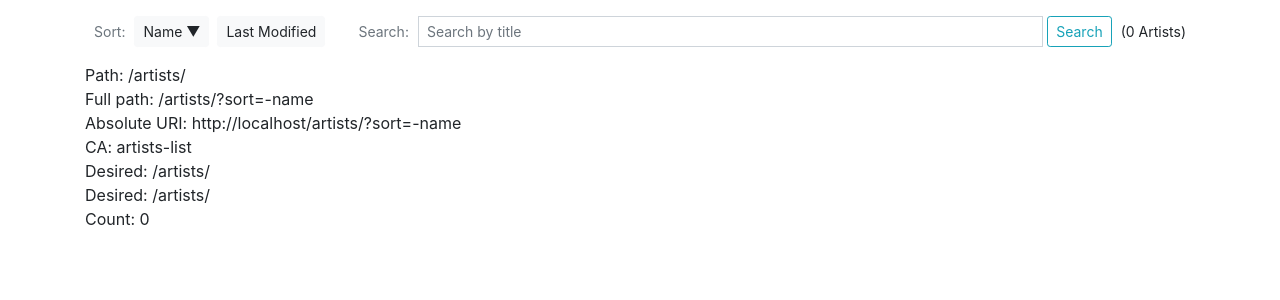
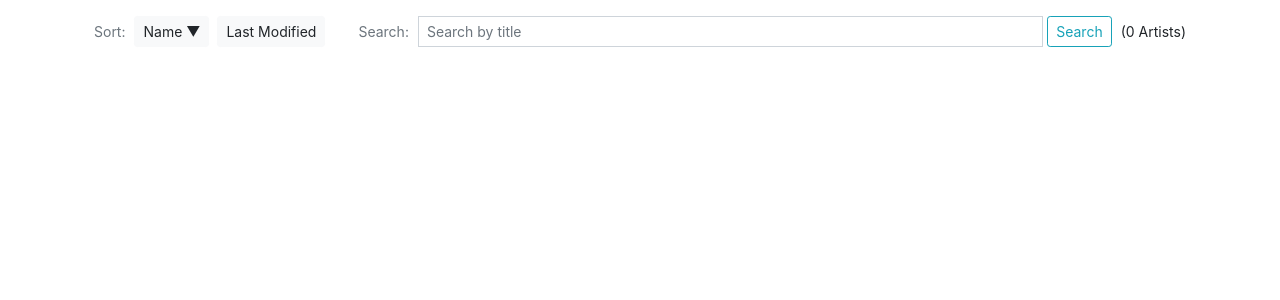
Before and after one commit to pcherna/django-starter-peter, a Django app: page /artists/?sort=-name in a window 1280 px wide. Shown: the part 110-410 px from the top of the page. Run offline with Django 3.2, Linux system fonts and the light colour scheme; the visitor is signed in with stand-in values (Sample User, id 1); data that the repository does not hold is empty; some libraries are stand-ins or nearby versions.

Commit message:
Remove some debugs

```diff
--- a/artists/templates/artists/artists_list.html
+++ b/artists/templates/artists/artists_list.html
@@ -18,13 +18,6 @@
 
     {% include "paginator.html" %}
 
-    <div>Path: {{ request.path }}</div>
-    <div>Full path: {{ request.get_full_path }}</div>
-    <div>Absolute URI: {{ request.build_absolute_uri }}</div>
-    <div>CA: {{ request.resolver_match.url_name }}</div>
-    <div>Desired: {% url 'artists-list' %}</div>
-    <div>Desired: {% url request.resolver_match.url_name %}</div>
-    <div>Count: {{ objects.count }}</div>
     {% for object in objects %}
         <div class="card mb-4">
             <article class="card-body media content-section">
```
